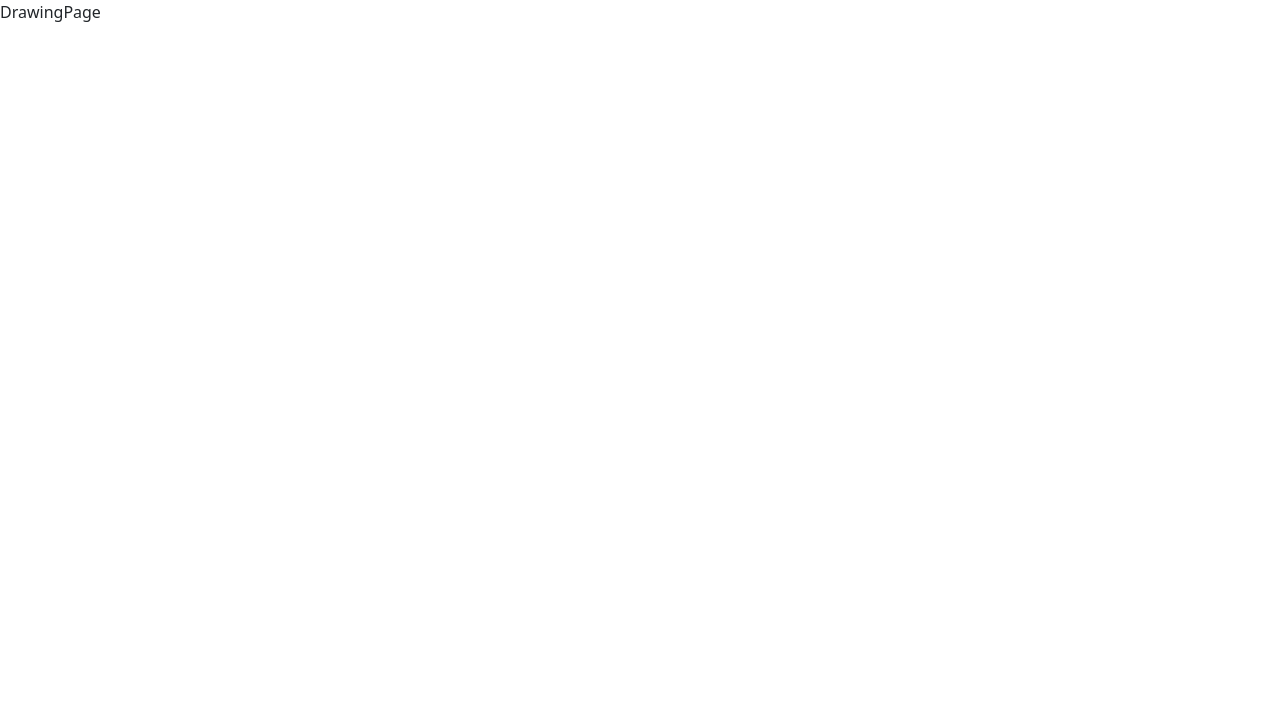
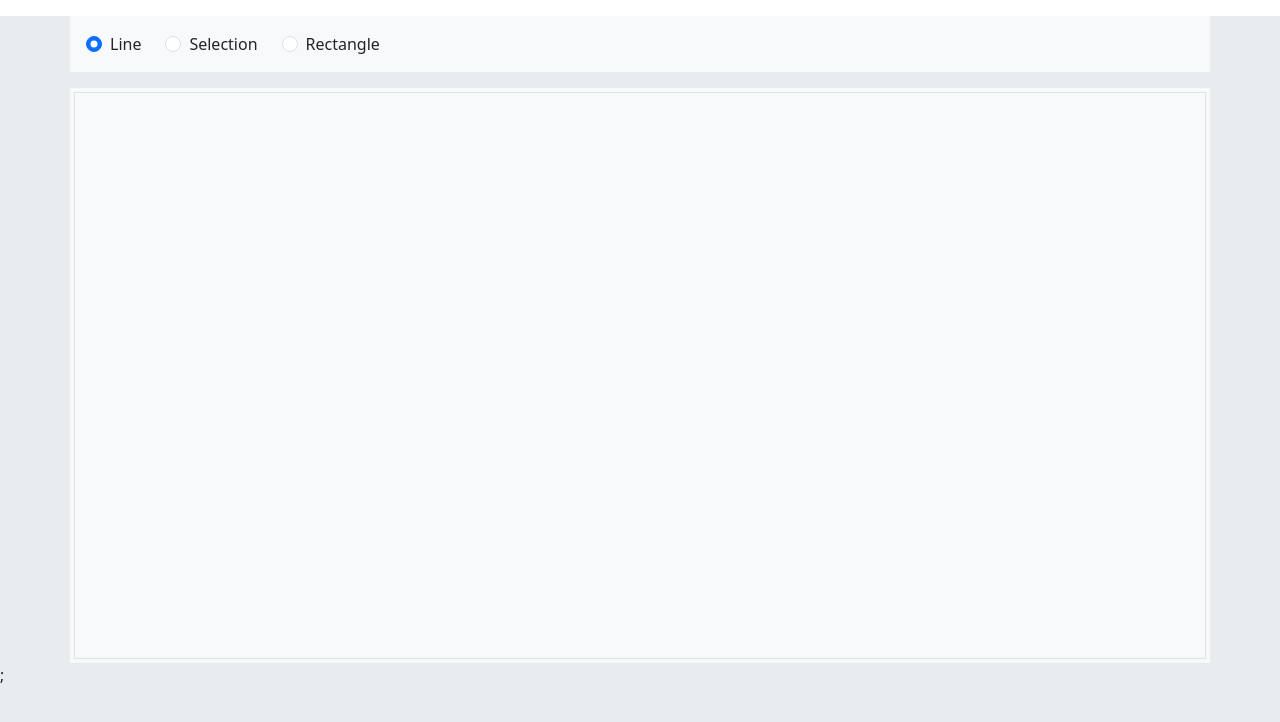
Before and after one commit to mitul88/MERN-Interview-Test, a React (Create React App) app in the folder client/: page /whiteboard in a window 1280 px wide. Shown: the top 722 px of the page. Built offline with nearby package versions, Linux system fonts and the light colour scheme.

Commit message:
toolbar added

```diff
--- a/client/src/components/DrawingBoard.jsx
+++ b/client/src/components/DrawingBoard.jsx
@@ -1,7 +1,11 @@
 import React from "react";
 
 const DrawingBoard = () => {
-  return <div>DrawingBoard</div>;
+  return (
+    <div className="bg-light p-1 px-auto">
+      <canvas id="canvas" className="border"></canvas>
+    </div>
+  );
 };
 
 export default DrawingBoard;
--- /dev/null
+++ b/client/src/components/ToolBar.jsx
@@ -0,0 +1,48 @@
+import React from "react";
+
+const ToolBar = ({ tool, setTool }) => {
+  return (
+    <div className="p-3 bg-light">
+      <div className="d-flex flex-row align-items-center gap-4">
+        <div>
+          <input
+            class="form-check-input me-2"
+            type="radio"
+            id="line"
+            checked={tool === "line"}
+            onChange={() => setTool("line")}
+          />
+          <label class="form-check-label" htmlFor="line">
+            Line
+          </label>
+        </div>
+        <div>
+          <input
+            class="form-check-input me-2"
+            type="radio"
+            id="selection"
+            checked={tool === "selection"}
+            onChange={() => setTool("selection")}
+          />
+          <label class="form-check-label" htmlFor="selection">
+            Selection
+          </label>
+        </div>
+        <div>
+          <input
+            class="form-check-input me-2"
+            type="radio"
+            id="rectangle"
+            checked={tool === "rectangle"}
+            onChange={() => setTool("rectangle")}
+          />
+          <label class="form-check-label" htmlFor="rectangle">
+            Rectangle
+          </label>
+        </div>
+      </div>
+    </div>
+  );
+};
+
+export default ToolBar;
--- a/client/src/index.css
+++ b/client/src/index.css
@@ -1,13 +1,26 @@
+* {
+  margin: 0;
+  padding: 0;
+  box-sizing: border-box;
+}
 body {
   margin: 0;
-  font-family: -apple-system, BlinkMacSystemFont, 'Segoe UI', 'Roboto', 'Oxygen',
-    'Ubuntu', 'Cantarell', 'Fira Sans', 'Droid Sans', 'Helvetica Neue',
+  padding: 0;
+  font-family: -apple-system, BlinkMacSystemFont, "Segoe UI", "Roboto", "Oxygen",
+    "Ubuntu", "Cantarell", "Fira Sans", "Droid Sans", "Helvetica Neue",
     sans-serif;
   -webkit-font-smoothing: antialiased;
   -moz-osx-font-smoothing: grayscale;
 }
 
 code {
-  font-family: source-code-pro, Menlo, Monaco, Consolas, 'Courier New',
+  font-family: source-code-pro, Menlo, Monaco, Consolas, "Courier New",
     monospace;
 }
+
+#canvas {
+  height: 100%;
+  width: 100%;
+  margin: auto;
+  display: block;
+}
--- a/client/src/pages/DrawingPage.jsx
+++ b/client/src/pages/DrawingPage.jsx
@@ -1,7 +1,22 @@
-import React from "react";
+import React, { useState } from "react";
+import ToolBar from "../components/ToolBar";
+import DrawingBoard from "../components/DrawingBoard";
 
 const DrawingPage = () => {
-  return <div>DrawingPage</div>;
+  const [tool, setTool] = useState("line");
+  return (
+    <div className=" bg-body-secondary min-vh-100">
+      <div className="container">
+        <div className="row my-3">
+          <ToolBar tool={tool} setTool={setTool} />
+        </div>
+        <div className="row">
+          <DrawingBoard />
+        </div>
+      </div>
+      ;
+    </div>
+  );
 };
 
 export default DrawingPage;
--- a/client/src/pages/HomePage.jsx
+++ b/client/src/pages/HomePage.jsx
@@ -1,5 +1,6 @@
 import React from "react";
 import DrawingList from "../components/DrawingList";
+import { Link } from "react-router-dom";
 
 const HomePage = () => {
   return (
@@ -7,9 +8,9 @@ const HomePage = () => {
       <div className="container-fluid bg-dark text-white text-center p-5">
         <h2>Welcome to Whiteboard</h2>
         <h5>Draw shapes and lines</h5>
-        <a href="/whiteboard" className="btn btn-primary ">
+        <Link to="/whiteboard" className="btn btn-primary ">
           Draw
-        </a>
+        </Link>
       </div>
       <div className="container text-center">
         <h3 className="my-5">View All drawings</h3>
```
Also changed, not shown: client/src/App.css (deleted, +0 -38 lines).
